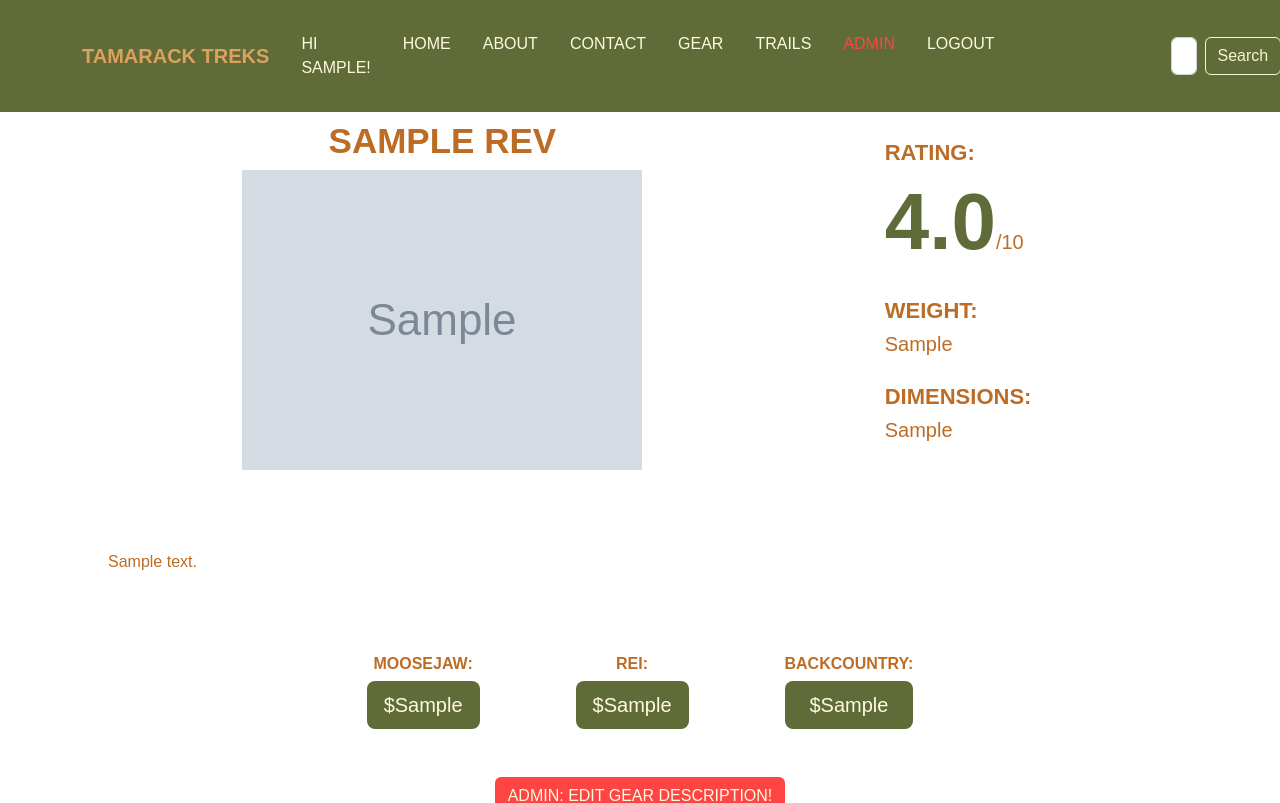
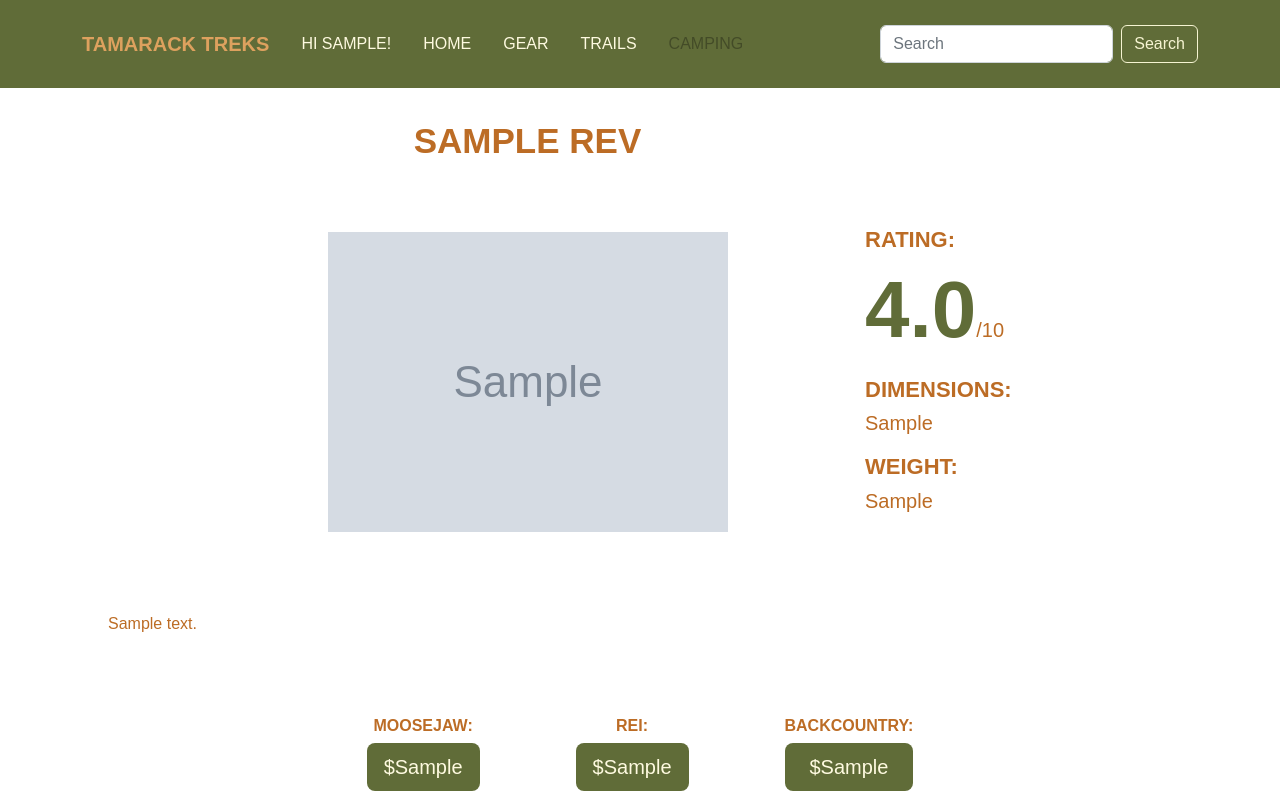
Before and after one commit to DouglasHeinan/tamarack-treks, a Flask app: page /gear/view_gear/1 in a window 1280 px wide. Shown: the top 803 px of the page. Run offline with Flask 2, Linux system fonts and the light colour scheme; a user stored in the database is signed in; tables that the repository leaves empty hold one stand-in row (values such as "Sample post"); grey boxes marked "Sample" are stand-in pictures; some libraries are stand-ins or nearby versions; some web fonts are replaced.

Commit message:
navbar reorganized; view-gear page design (mostly) finished.

```diff
--- a/hiking_blog/gear/templates/view_gear.html
+++ b/hiking_blog/gear/templates/view_gear.html
@@ -10,14 +10,9 @@
     </div>
     <div class="gear-specs">
         <div class="gear-rating-display">
-            <h5 class="spec-title">Rating:</h5>
-            <h5 class="main-specs"><span class="rating-number">{{ gear.rating }}</span>/10</h5>
-        </div>
-        <div class="gear-weight-display">
-            <h5 class="spec-title">Weight:</h5>
-            <div class="gear-weight">
-                <h5 class="main-specs">{{ gear.weight.split("|")[0] }}</h5>
-                <h5 class="main-specs">{{ gear.weight.split("|")[1] }}</h5>
+            <div class="gear-rating">
+                <h5 class="spec-title">Rating:</h5>
+                <h5 class="main-specs"><span class="rating-number">{{ gear.rating }}</span>/10</h5>
             </div>
         </div>
         <div class="gear-dimensions-display">
@@ -25,6 +20,13 @@
             <div class="gear-dimensions">
                 <h5 class="main-specs">{{ gear.dimensions.split("|")[0] }}</h5>
                 <h5 class="main-specs">{{ gear.dimensions.split("|")[1] }}</h5>
+            </div>
+        </div>
+        <div class="gear-weight-display">
+            <h5 class="spec-title">Weight:</h5>
+            <div class="gear-weight">
+                <h5 class="main-specs">{{ gear.weight.split("|")[0] }}</h5>
+                <h5 class="main-specs">{{ gear.weight.split("|")[1] }}</h5>
             </div>
         </div>
     </div>
@@ -65,7 +67,7 @@
         {{ form.csrf_token }}
         {{ form.comment_text.label }}
         {{ form.comment_text }}
-        <input class="btn user-button" type="submit" value="Submit">
+        <input class="btn user-button comment-submit-btn" type="submit" value="Submit">
     </form>
 
     <div class="col-lg-8 col-md-10 mx-auto comment mt-4">
--- a/hiking_blog/static/css/styles.css
+++ b/hiking_blog/static/css/styles.css
@@ -355,7 +355,8 @@ body {
 /*-------------VIEW GEAR PAGE-------------------------*/
 .gear-img {
     object-fit: contain;
-    max-width: 90vw
+    max-width: 65vw;
+    max-height: 65vh;
 }
 
 .gear-title {
@@ -363,15 +364,17 @@ body {
     font-weight: bold;
     text-transform: uppercase;
     color: #bc6c25;
+    margin-bottom: 2em;
 }
 
 .gear-pic-and-title {
     display: flex;
     flex-direction: column;
     align-items: center;
+    justify-content: center;
     width: 66%;
-    max-height:
     margin: auto;
+    text-align: center;
 }
 
 .gear-specs {
@@ -379,13 +382,16 @@ body {
     display: flex;
     flex-direction: column;
     justify-content: space-evenly;
+    margin-top: 8em;
+    max-height: 80%
 }
 
 .gear-pic-and-specs {
     display: flex;
     flex-direction: row;
-    justify-content: space-evenly;
+    justify-content: center;
     width: 96vw;
+    max-height: 75vh;
 }
 
 .spec-title {
@@ -453,9 +463,9 @@ body {
 }
 
 /*---------------------MEDIA NAVBAR-------------------*/
-@media (min-width:1200px) {
+@media (min-width:992px) {
     .right-search {
-        margin-left: 10em;
+        text-align: right;
     }
 }
 
@@ -596,6 +606,24 @@ body {
 }
 
 /*-------------------MEDIA VIEW GEAR----------------*/
+@media (min-width:1100px) {
+    .gear-pic-and-specs {
+        max-width: 900px;
+        margin: auto;
+        justify-content: center;
+    }
+    .gear-img {
+        max-height: 70vh;
+        max-width: 40vw;
+    }
+    .gear-specs {
+        margin-top: 6em;
+    }
+    .gear-title {
+        width: 90vw;
+    }
+}
+
 @media (max-width:768px) {
     .gear-pic-and-specs {
         flex-direction: column;
--- a/hiking_blog/templates/header_navbar.html
+++ b/hiking_blog/templates/header_navbar.html
@@ -10,22 +10,35 @@
             <div class="collapse navbar-collapse" id="navbarSupportedContent">
                 <ul class="navbar-nav">
                     {% if current_user.is_authenticated: %}
+                    <li class="nav-item dropdown">
+                        <a class="nav-link px-lg-3 py-3 py-lg-4 navbar-text"
+                            href="#">Hi {{ current_user.username }}!
+                        </a>
+                            <ul class="dropdown-menu">
+                                <li>
+                                    <a class="dropdown-item" href="#">
+                                        User Profile
+                                    </a>
+                                    {% if current_user.is_admin %}
+                                    <a class="dropdown-item admin-text" href="{{ url_for('admin_bp.admin_dashboard') }}">
+                                        Admin Dashboard
+                                    </a>
+                                    {% endif %}
+                                    <a class="dropdown-item"
+                                       href="{{ url_for('auth_bp.logout') }}">Logout
+                                    </a>
+                                </li>
+                            </ul>
+                    </li>
+                    {% else: %}
                     <li class="nav-item">
                         <a class="nav-link px-lg-3 py-3 py-lg-4 navbar-text"
-                        href="#">Hi {{ current_user.username }}!</a>
+                           href="{{ url_for('auth_bp.login') }}">Login/Sign Up</a>
                     </li>
                     {% endif %}
                     <li class="nav-item">
                         <a class="nav-link px-lg-3 py-3 py-lg-4 navbar-text"
                            href="{{ url_for('home_bp.home') }}">Home</a>
-                    </li>
-                    <li class="nav-item">
-                        <a class="nav-link px-lg-3 py-3 py-lg-4 navbar-text"
-                           href="{{ url_for('home_bp.about') }}">About</a>
-                    </li>
-                    <li class="nav-item">
-                        <a class="nav-link px-lg-3 py-3 py-lg-4 navbar-text"
-                           href="{{ url_for('contact_bp.contact') }}">Contact</a>
                     </li>
                     <li class="nav-item">
                         <a class="nav-link px-lg-3 py-3 py-lg-4 navbar-text"
@@ -35,48 +48,17 @@
                         <a class="nav-link px-lg-3 py-3 py-lg-4 navbar-text"
                            href="{{ url_for('trail_bp.view_all_trails') }}">Trails</a>
                     </li>
-                    {% if current_user.is_authenticated: %}
-                        {% if current_user.is_admin %}
-                            <li class="nav-item dropdown">
-                                <a class="nav-link px-lg-3 py-3 py-lg-4 admin-text"
-                                   href="{{ url_for('admin_bp.admin_dashboard') }}">Admin</a>
-                                <ul class="dropdown-menu">
-                                    <li>
-                                        <a class="dropdown-item admin-text" href="{{ url_for('admin_bp.add_admin') }}">
-                                            Add New Admin
-                                        </a>
-                                        <a class="dropdown-item admin-text" href="{{ url_for('admin_bp.add_gear') }}">
-                                            Add New Gear Review
-                                        </a>
-                                        <a class="dropdown-item admin-text" href="{{ url_for('admin_bp.add_trail') }}">
-                                            Add a New Trail
-                                        </a>
-                                        <a class="dropdown-item admin-text" href="{{ url_for('admin_bp.dead_links') }}">
-                                            Dead Links
-                                        </a>
-                                    </li>
-                                </ul>
-                            </li>
-                        {% endif %}
                     <li class="nav-item">
-                        <a class="nav-link px-lg-3 py-3 py-lg-4 navbar-text"
-                           href="{{ url_for('auth_bp.logout') }}">Logout</a>
+                        <a class="nav-link px-lg-3 py-3 py-lg-4 navbar-text disabled"
+                           href="#">Camping</a>
                     </li>
-                    {% else: %}
-                    <li class="nav-item">
-                        <a class="nav-link px-lg-3 py-3 py-lg-4 navbar-text"
-                           href="{{ url_for('auth_bp.login') }}">Login/Sign Up</a>
-                    </li>
-                    {% endif %}
                 </ul>
-                <div class="right-search">
-                    <form method="POST" action="{{ url_for('search_bp.search') }}" class="d-flex">
-                        {{ form.hidden_tag() }}
-                        <input class="form-control me-2" type="search"
-                               placeholder="Search" aria-label="Search" name="searched">
-                        <button class="btn my-2 my-sm-0 search-button" type="submit">Search</button>
-                    </form>
-                </div>
+                <form method="POST" action="{{ url_for('search_bp.search') }}" class="d-flex ms-auto">
+                    {{ form.hidden_tag() }}
+                    <input class="form-control me-2" type="search"
+                           placeholder="Search" aria-label="Search" name="searched">
+                    <button class="btn my-2 my-sm-0 search-button" type="submit">Search</button>
+                </form>
             </div>
         </div>
     </nav>
```
Also changed, not shown: other parts of hiking_blog/static/css/styles.css (+98 -9 lines).
